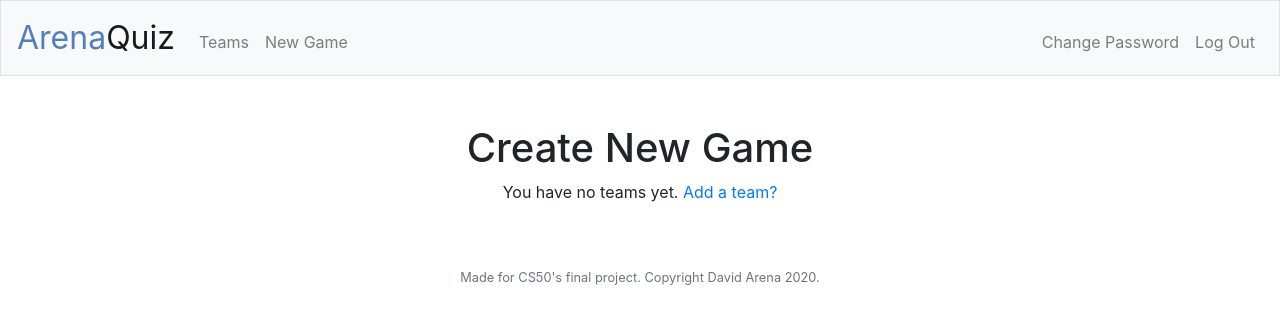
After one commit to DArena3/arenaquiz, a Flask app: page /new_game in a window 1280 px wide. The commit adds this page. Shown: the top 324 px of the page. Run offline with Flask 2, Linux system fonts and the light colour scheme; a user stored in the database is signed in; some libraries are stand-ins or nearby versions.

Commit message:
Added "new game" page

```diff
--- a/app.py
+++ b/app.py
@@ -184,6 +184,30 @@ def add_team():
         return render_template("add_team.html")
 
 
+@app.route("/new_game", methods=["GET", "POST"])
+@login_required
+def new_game():
+    if request.method == "POST":
+        if not request.form.get("left_team") or not request.form.get("right_team"):
+            flash("Please select two teams.")
+            teams = db.execute("SELECT * FROM teams WHERE user_id = ?", session["user_id"])
+            return render_template("new_game.html", teams=teams)
+        elif request.form.get("left_team") == request.form.get("right_team"):
+            flash("Teams must not be the same.")
+            teams = db.execute("SELECT * FROM teams WHERE user_id = ?", session["user_id"])
+            return render_template("new_game.html", teams=teams)
+
+        game_id = db.execute("INSERT INTO games (user_id, left_team_id, right_team_id) VALUES (?, ?, ?)", session["user_id"], request.form.get("left_team"), request.form.get("right_team"))
+        session["game_id"] = game_id
+
+        flash("Successfully created new game: " + str(session["game_id"]))
+        return redirect("/")
+
+    elif request.method == "GET":
+        teams = db.execute("SELECT * FROM teams WHERE user_id = ?", session["user_id"])
+        return render_template("new_game.html", teams=teams)
+
+
 @app.route("/change_password", methods=["GET", "POST"])
 @login_required
 def change_password():
--- a/templates/layout.html
+++ b/templates/layout.html
@@ -10,7 +10,6 @@
         <!-- http://getbootstrap.com/docs/4.5/ -->
         <link rel="stylesheet" href="https://cdn.jsdelivr.net/npm/bootstrap@4.5.3/dist/css/bootstrap.min.css" integrity="sha384-TX8t27EcRE3e/ihU7zmQxVncDAy5uIKz4rEkgIXeMed4M0jlfIDPvg6uqKI2xXr2" crossorigin="anonymous">
 
-        <!-- https://favicon.io/emoji-favicons/money-mouth-face/ -->
         <link href="/static/favicon.ico" rel="icon">
 
         <link href="/static/styles.css" rel="stylesheet">
@@ -34,6 +33,7 @@
                 {% if session.user_id %}
                     <ul class="navbar-nav mr-auto mt-2">
                         <li class="nav-item"><a class="nav-link" href="/teams">Teams</a></li>
+                        <li class="nav-item"><a class="nav-link" href="/new_game">New Game</a></li>
                     </ul>
                     <ul class="navbar-nav ml-auto mt-2">
                         <li class="nav-item"><a class="nav-link" href="/change_password">Change Password</a></li>
--- /dev/null
+++ b/templates/new_game.html
@@ -0,0 +1,49 @@
+{% extends "layout.html" %}
+
+{% block title %}
+    New Game
+{% endblock %}
+
+{% block main %}
+    <h1>Create New Game</h1>
+    {% if not teams %}
+        <p>You have no teams yet. <a href="/newteam">Add a team?</a></p>
+    {% elif teams|length == 1 %}
+        <p>You only have one team. <a href="/newteam">Add a team?</a></p>
+    {% else %}
+        <form action="/new_game" method="post">
+            <label for="left_team">Team 1:</label>
+            <select name="left_team" id="left_team" onchange="disableSameTeam(this)">
+                <option selected disabled>Team 1</option>
+                {% for team in teams %}
+                    <option value="{{ team.id }}" class="left_team">{{ team.name }}</option>
+                {% endfor %}
+            </select>
+            <label for="right_team">Team 2:</label>
+            <select name="right_team" id="right_team" onchange="disableSameTeam(this)">
+                <option selected disabled>Team 2</option>
+                {% for team in teams %}
+                    <option value="{{ team.id }}" class="right_team">{{ team.name }}</option>
+                {% endfor %}
+            </select>
+            <button class="btn btn-primary" type="submit">New Game</button>
+        </form>
+        <button class="btn btn-primary"><a id="addteam" href="/add_team">Add a Team</a></button>
+        <script>
+            function disableSameTeam(dropdown) {
+                if (dropdown.id === "left_team") {
+                    for (option of document.getElementsByClassName('right_team')) {
+                        if (option.value === dropdown.value) option.disabled = true
+                        else option.disabled = false
+                    }
+                }
+                else if (dropdown.id === "right_team") {
+                    for (option of document.getElementsByClassName('left_team')) {
+                        if (option.value === dropdown.value) option.disabled = true
+                        else option.disabled = false
+                    }
+                }
+            }
+        </script>
+    {% endif %}
+{% endblock %}
```
Also changed, not shown: records.db.
